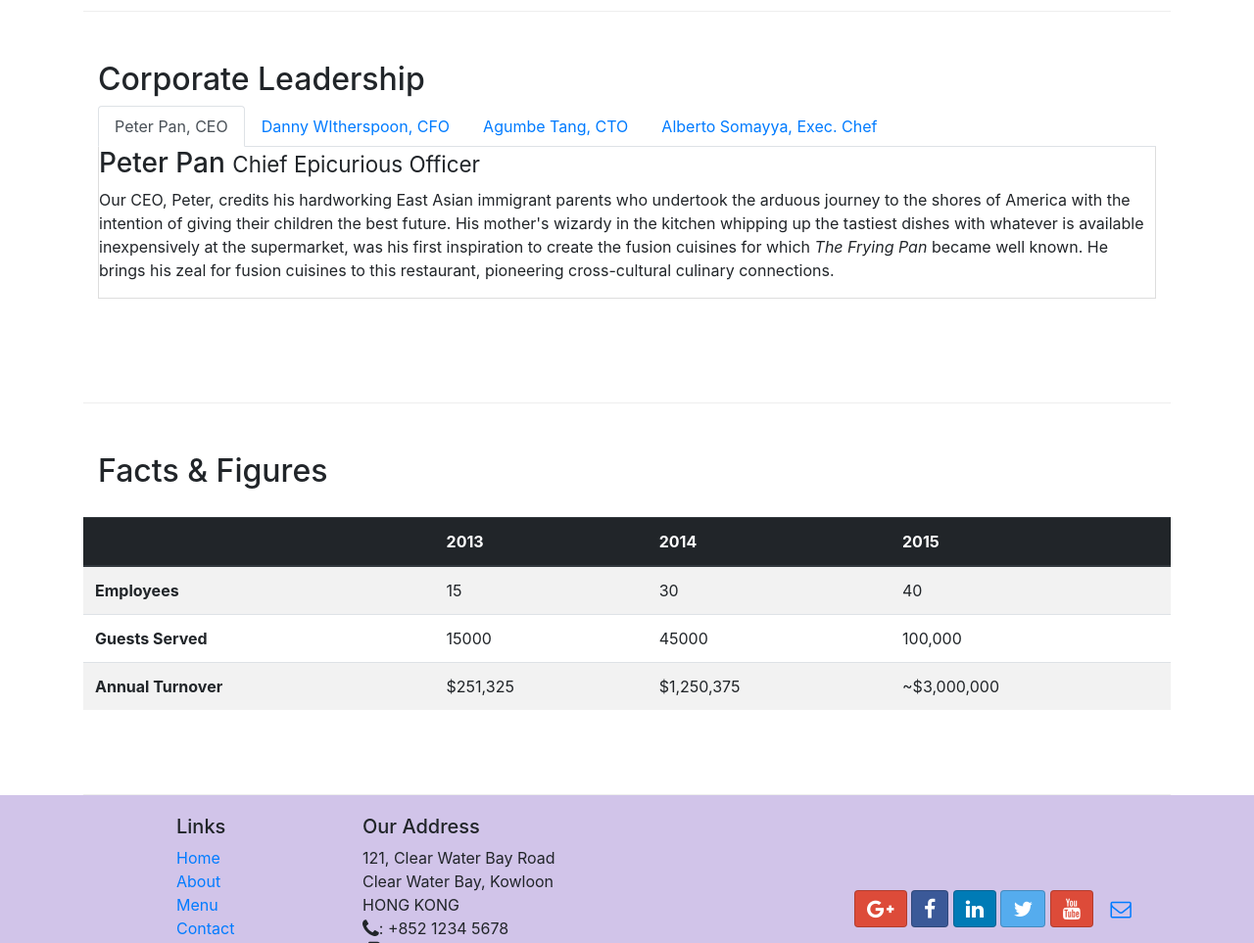
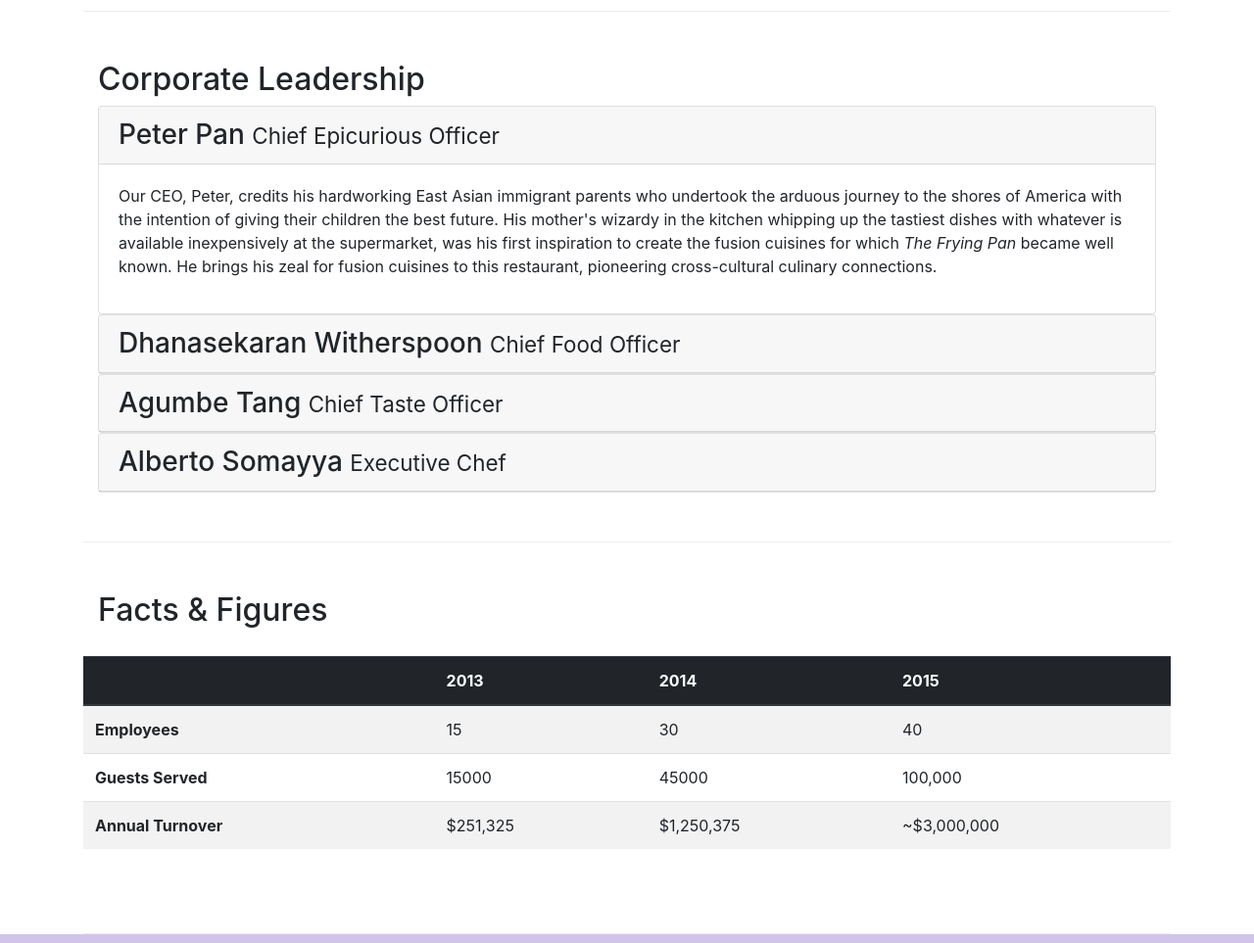
Before and after one commit to abkenov/Bootstrap-test, a website: page Bootstrap4/conFusion/aboutus.html in a window 1280 px wide. Shown: the part 960-1923 px from the top of the page at 98% size. Drawn offline with nearby package versions, Linux system fonts and the light colour scheme.

Commit message:
Accordion

```diff
--- a/Bootstrap4/conFusion/aboutus.html
+++ b/Bootstrap4/conFusion/aboutus.html
@@ -112,7 +112,7 @@
             <div class="col-12">
                 <h2>Corporate Leadership</h2>
 
-                <ul class="nav nav-tabs">
+                <!-- <ul class="nav nav-tabs">
                     <li class="nav-item">
                         <a class="nav-link active" href="#peter" role="tab" data-toggle="tab">Peter Pan, CEO</a>
                     </li>
@@ -125,34 +125,73 @@
                     <li class="nav-item">
                         <a class="nav-link" href="#alberto" role="tab" data-toggle="tab">Alberto Somayya, Exec. Chef</a>
                     </li>
-                </ul>
+                </ul> -->
 
-                <div class="tab-content">
-                    <div role="tabpanel" class="tab-pane fade show active" id="peter">
-                        <h3>Peter Pan <small>Chief Epicurious Officer</small></h3>
-                        <p class="d-none d-sm-block">Our CEO, Peter, credits his hardworking East Asian immigrant parents who undertook the arduous journey to the shores of America with the intention of giving their children the best future. His mother's wizardy in the kitchen whipping up the tastiest dishes with whatever is available inexpensively at the supermarket, was his first inspiration to create the fusion cuisines for which <em>The Frying Pan</em> became well known. He brings his zeal for fusion cuisines to this restaurant, pioneering cross-cultural culinary connections.</p>
+                <div id="accordion">
+                    <div class="card">
+                        <div class="card-header" role="tab" id="peterhead">
+                            <h3 class="mb-0">
+                                <a data-toggle="collapse" data-target="#peter">
+                                    Peter Pan <small>Chief Epicurious Officer</small>
+                                </a>
+                            </h3>
+                        </div>
+                        <div class="collapse show" id="peter" data-parent="#accordion">
+                            <div class="card-body">
+                                <p class="d-none d-sm-block">Our CEO, Peter, credits his hardworking East Asian immigrant parents who undertook the arduous journey to the shores of America with the intention of giving their children the best future. His mother's wizardy in the kitchen whipping up the tastiest dishes with whatever is available inexpensively at the supermarket, was his first inspiration to create the fusion cuisines for which <em>The Frying Pan</em> became well known. He brings his zeal for fusion cuisines to this restaurant, pioneering cross-cultural culinary connections.</p>
+                            </div>
+                        </div>
                     </div>
 
-                    <div role="tabpanel" class="tab-pane fade" id="danny">
-                        <h3>Dhanasekaran Witherspoon <small>Chief Food Officer</small></h3>
-                        <p class="d-none d-sm-block">Our CFO, Danny, as he is affectionately referred to by his colleagues, comes from a long established family tradition in farming and produce. His experiences growing up on a farm in the Australian outback gave him great appreciation for varieties of food sources. As he puts it in his own words, <em>Everything that runs, wins, and everything that stays, pays!</em></p>
-
+                    <div class="card">
+                        <div class="card-header" role="tab" id="dannyhead">
+                            <h3 class="mb-0">
+                                <a class="collapsed" data-toggle="collapse" data-target="#danny">
+                                    Dhanasekaran Witherspoon <small>Chief Food Officer</small>
+                                </a>
+                            </h3>
+                        </div>
+                        <div class="collapse" id="danny" data-parent="#accordion">
+                            <div class="card-body">
+                                <p class="d-none d-sm-block">Our CFO, Danny, as he is affectionately referred to by his colleagues, comes from a long established family tradition in farming and produce. His experiences growing up on a farm in the Australian outback gave him great appreciation for varieties of food sources. As he puts it in his own words, <em>Everything that runs, wins, and everything that stays, pays!</em></p>
+                            </div>
+                        </div>
                     </div>
 
-                    <div role="tabpanel" class="tab-pane fade" id="agumbe">
-                        <h3>Agumbe Tang <small>Chief Taste Officer</small></h3>
-                        <p class="d-none d-sm-block">Blessed with the most discerning gustatory sense, Agumbe, our CTO, personally ensures that every dish that we serve meets his exacting tastes. Our chefs dread the tongue lashing that ensues if their dish does not meet his exacting standards. He lives by his motto, <em>You click only if you survive my lick.</em></p>
+                    <div class="card">
+                        <div class="card-header" role="tab" id="agumbeheader">
+                            <h3 class="mb-0">
+                                <a class="collapsed" data-toggle="collapse" data-target="#agumbe">
+                                    Agumbe Tang <small>Chief Taste Officer</small>
+                                </a>
+                            </h3>
+                        </div>
+                        <div class="collapse" id="agumbe" data-parent="#accordion">
+                            <div class="card-body">
+                                <p class="d-none d-sm-block">Blessed with the most discerning gustatory sense, Agumbe, our CTO, personally ensures that every dish that we serve meets his exacting tastes. Our chefs dread the tongue lashing that ensues if their dish does not meet his exacting standards. He lives by his motto, <em>You click only if you survive my lick.</em></p>
+                            </div>
+                        </div>
                     </div>
 
-                    <div role="tabpanel" class="tab-pane fade" id="alberto">
-                        <h3>Alberto Somayya <small>Executive Chef</small></h3>
-                        <p class="d-none d-sm-block">Award winning three-star Michelin chef with wide International experience having worked closely with whos-who in the culinary world, he specializes in creating mouthwatering Indo-Italian fusion experiences. He says, <em>Put together the cuisines from the two craziest cultures, and you get a winning hit! Amma Mia!</em></p>
+                    <div class="card">
+                        <div class="card-header" role="tab" id="albertoheader">
+                            <h3 class="mb-0">
+                                <a class="collapsed" data-toggle="collapse" data-target="#alberto">
+                                    Alberto Somayya <small>Executive Chef</small>
+                                </a>
+                            </h3>
+                        </div>
+                        <div class="collapse" id="alberto" data-parent="#accordion">
+                            <div class="card-body">
+                                <p class="d-none d-sm-block">Award winning three-star Michelin chef with wide International experience having worked closely with whos-who in the culinary world, he specializes in creating mouthwatering Indo-Italian fusion experiences. He says, <em>Put together the cuisines from the two craziest cultures, and you get a winning hit! Amma Mia!</em></p>
+                            </div>
+                        </div>
                     </div>
                 </div>
+            </div>
+        </div>
 
-            </div>
-       </div>
-       <div class="row row-content">
+        <div class="row row-content">
            <div class="col-12 col-sm-9">
                 <h2>Facts &amp; Figures</h2>
            </div>
```
